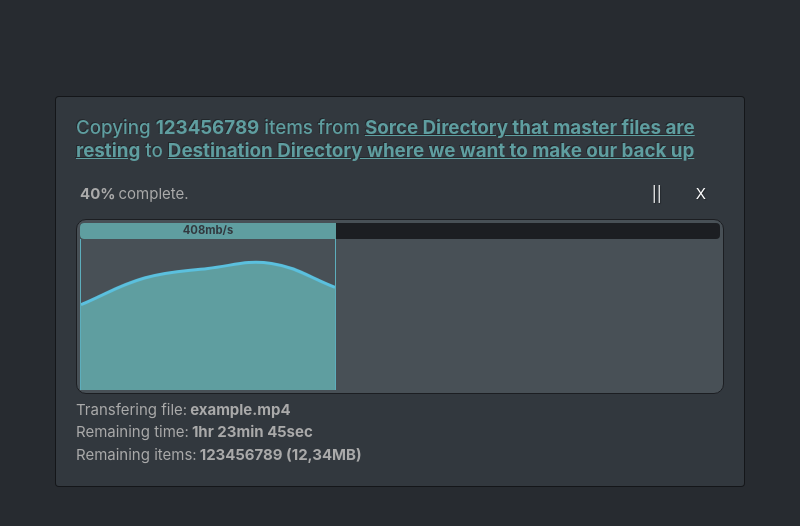
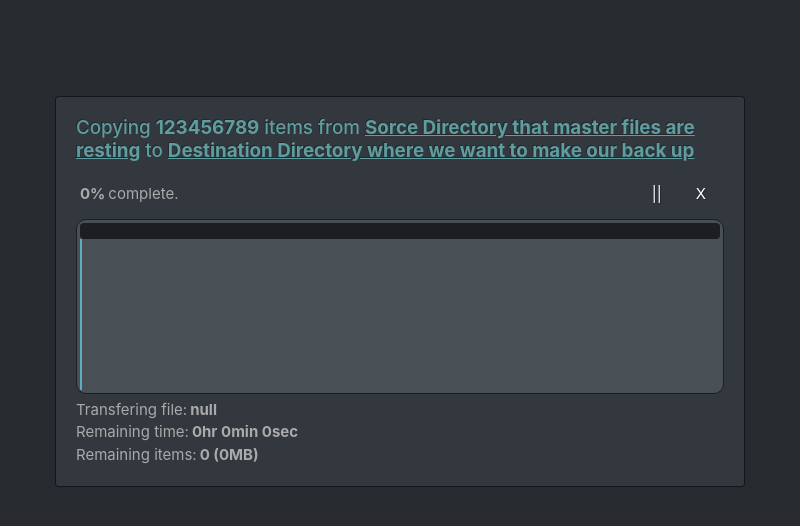
Before and after one commit to BillCharlaftis/PVM-Master-Files-Back-Up, an Electron app: page src/View/UI/fileTransfer.html in a window 800 px wide. Drawn offline with Linux system fonts and the light colour scheme.

Commit message:
fileTransfer add real time data function

```diff
--- a/src/View/Style/fileTransfer.css
+++ b/src/View/Style/fileTransfer.css
@@ -1,8 +1,8 @@
 html{
-    -webkit-animation: fadein 2s; /* Safari and Chrome */
+    animation: fadein 2s; /* Safari and Chrome */
 }
 
-@-webkit-keyframes fadein { /* Safari and Chrome */
+@keyframes fadein { /* Safari and Chrome */
     from {
         opacity:0;
     }
@@ -52,6 +52,6 @@ span>b{
 }
 
 .transferPercentage{
-    width: 40%;
+    width: 0%;
     transition: width 0.6s ease;
 }
--- a/src/View/UI/fileTransfer.html
+++ b/src/View/UI/fileTransfer.html
@@ -31,7 +31,7 @@
                                 </h5>
                                 <div class="row">
                                     <span class="ml-3 mr-2">
-                                        <b id="TransferPerc">40% </b>
+                                        <b id="TransferPerc">0% </b>
                                         complete.
                                     </span>
                                     <div class="ml-auto mr-3">
@@ -45,7 +45,7 @@
                                     <div id="progress-bar-style"
                                         class="progress-bar progress-bar-danger transferPercentage" role="progressbar"
                                         aria-valuenow="40" aria-valuemin="0" aria-valuemax="100">
-                                        <b id="currentSpeed">408mb/s</b>
+                                        <b id="currentSpeed">0mb/s</b>
                                     </div>
                                 </div>
                                 <div class="chartjs-size-monitor">
@@ -61,9 +61,9 @@
                                 </div>
                             </div>
                             <div id="footer-labels">
-                                <span>Transfering file: <b id="transfering-file"> example.mp4</b></span>
-                                <span>Remaining time: <b id="estimated-time"> 1hr 23min 45sec</b></span>
-                                <span>Remaining items: <b id="items-Remaining"> 123456789 (12,34MB)</b></span>
+                                <span>Transfering file: <b id="transfering-file"> null</b></span>
+                                <span>Remaining time: <b id="estimated-time"> 0hr 0min 0sec</b></span>
+                                <span>Remaining items: <b id="items-Remaining"> 0 (0MB)</b></span>
                             </div>
                         </div>
                     </div>
@@ -72,46 +72,5 @@
         </div>
     </div>
 </body>
-<script>
-    var chartData = {
-        labels: ["20%", "40%", "60%", "80%", "100%"],
-        datasets: [{
-            data: [339, 445, 483, 503, 408],
-            borderColor: "#5bc0de",
-            backgroundColor: "#5f9ea0",
-            pointRadius: 0,
-        }]
-    };
-
-    var chLine = document.getElementById("chLine");
-    var chart;
-    if (chLine) {
-        chart = new Chart(chLine, {
-            type: 'line',
-            data: chartData,
-            options: {
-                maintainAspectRatio: false,
-                scales: {
-                    xAxes: [{
-                        display: false //this will remove all the x-axis grid lines
-                    }],
-                    yAxes: [{
-                        display: false,
-                        ticks: {
-                            beginAtZero: true,
-                            display: false //this will remove only the label
-                        }
-                    }]
-                },
-                legend: {
-                    display: false
-                },
-                tooltips: {
-                    enabled: false
-                }
-            }
-        });
-    }
-</script>
-
+<script src="../UX/fileTransfer.js"></script>
 </html>
--- /dev/null
+++ b/src/View/UX/fileTransfer.js
@@ -0,0 +1,60 @@
+let chartData = {
+    labels:["0%"],
+    datasets: [{
+        data:[0],
+        borderColor: "#5bc0de",
+        backgroundColor: "#5f9ea0",
+        pointRadius: 0,
+    }]
+};
+
+let chart;
+if ($("#chLine")) {
+    chart = new Chart($("#chLine"), {
+        type: 'line',
+        data: chartData,
+        options: {
+            maintainAspectRatio: false,
+            scales: {
+                xAxes: [{
+                    display: false //this will remove all the x-axis grid lines
+                }],
+                yAxes: [{
+                    display: false,
+                    ticks: {
+                        beginAtZero: true,
+                        display: false //this will remove only the label
+                    }
+                }]
+            },
+            legend: {
+                display: false
+            },
+            tooltips: {
+                enabled: false
+            }
+        }
+    });
+
+    //addData(10, 100, "example.mp4", "0hr 2min 24sec","10 (128MB)")
+    function addData(perc, speed, transfFile, remainTime, remainItems) {
+        chart.data.labels.push(perc);
+        chart.data.datasets[0].data.push(speed);
+        chart.update();
+
+        $("#TransferPerc").html(perc+"%");
+        $(".transferPercentage").width(perc+"%");
+        $("#currentSpeed").html(speed+"mb/s");
+        $("#transfering-file").html(transfFile);
+        $("#estimated-time").html(remainTime);
+        $("#items-Remaining").html(remainItems);
+        $("#currentSpeed").html(speed+"mb/s");
+
+    }
+
+    function removeData() {
+        chart.data.labels.pop();
+        chart.data.datasets[0].data.pop();
+        chart.update();
+    }
+}
```
Also changed, not shown: src/View/Style/index.css (+2 -6 lines).
